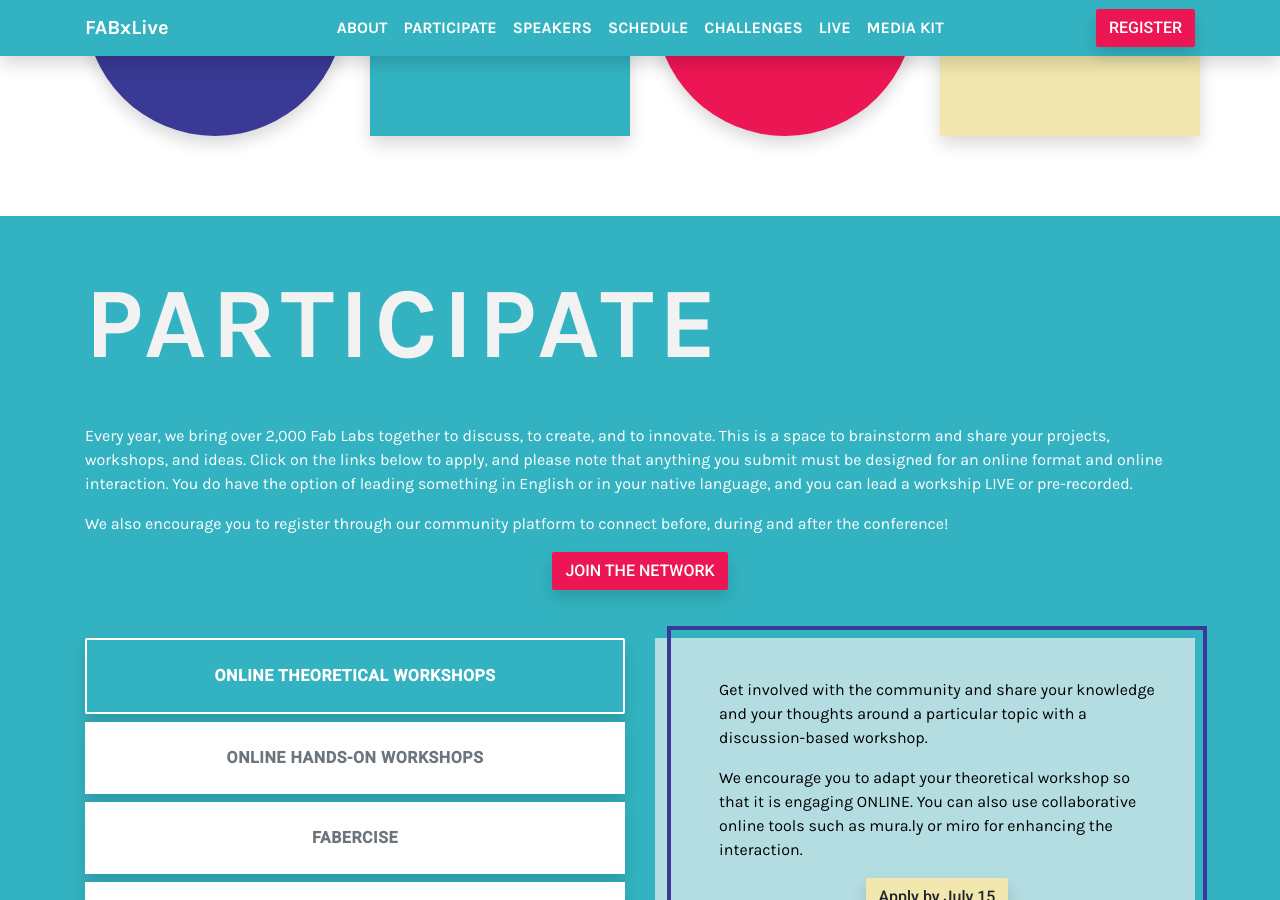
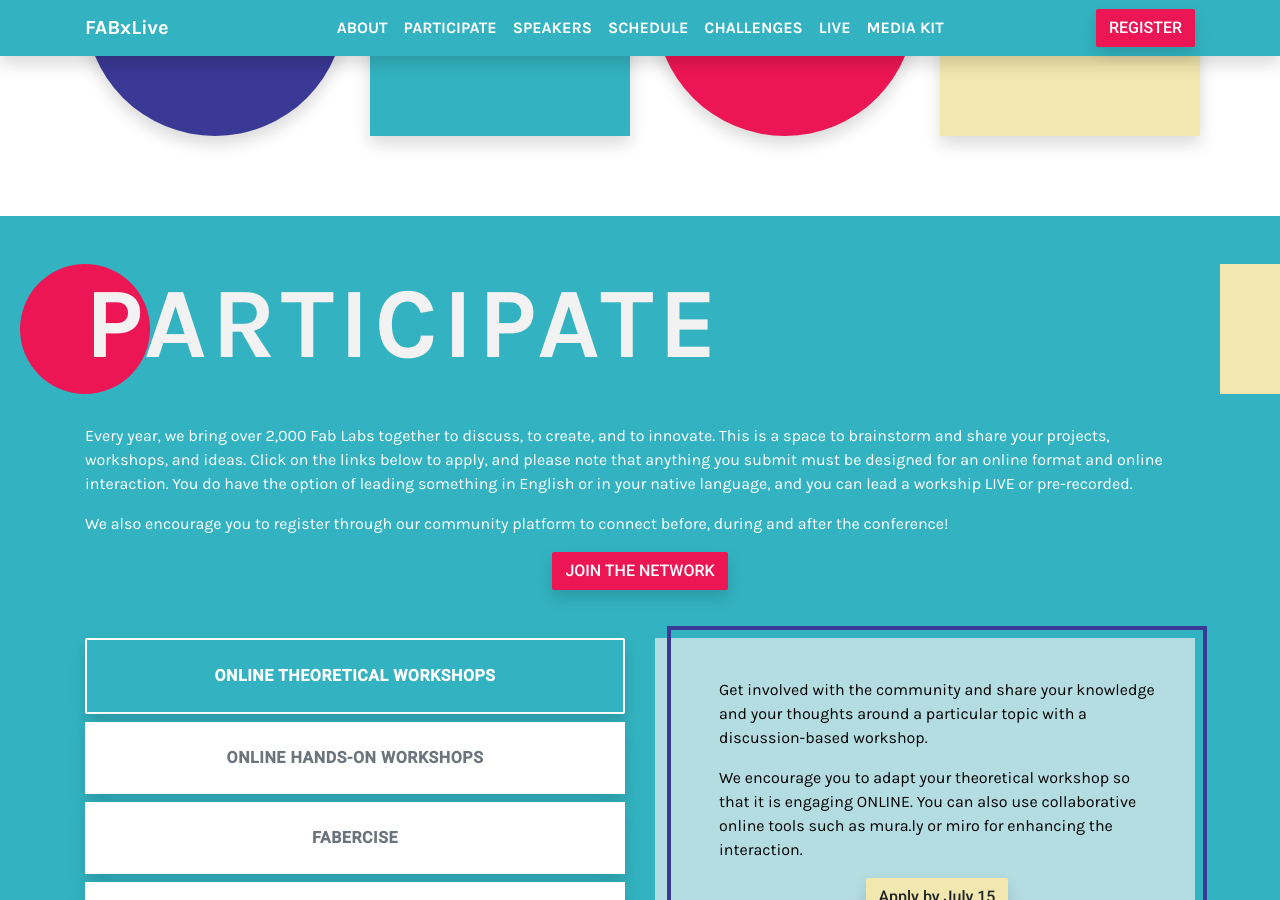
Before and after one commit to fabfoundation/fabxlive2020, a Jekyll site: the page built from index.html, in a window 1280 px wide and 900 px high, scrolled down 1766 px. Built offline with Jekyll 4.4.1, drawn with Linux system fonts in a browser that asks for light colours; nearby versions of some CDN libraries.

Commit message:
Add bg boxes and circles

```diff
--- a/index.html
+++ b/index.html
@@ -120,9 +120,11 @@ title: FABxLive
   </div>
 </section>
 
-<section class="bg-cyan text-white py-5" id="participate">
+<section class="bg-cyan text-white position-relative py-5" id="participate">
+  <div class="circle-sm bg-red position-absolute" style="left:20px;"></div>
+  <div class="box-sm bg-yellow position-absolute" style="right:-70px;"></div>
   <div class="container">
-    <h1>PARTICIPATE</h1>
+    <h1 class="position-relative">PARTICIPATE</h1>
     <p>
     Every year, we bring over 2,000 Fab Labs together to discuss, to create, and to innovate. This is a space to brainstorm and share your projects, workshops, and ideas.
     Click on the links below to apply, and please note that anything you submit must be designed for an online format and online interaction. You do have the option of leading something in English or in your native language, and you can lead a workship LIVE or pre-recorded.
@@ -280,9 +282,11 @@ title: FABxLive
   </div>
 </section>
 
-<section class="bg-cyan text-white py-5" id="challenges">
+<section class="bg-cyan text-white position-relative py-5" id="challenges">
+  <div class="circle-sm bg-red position-absolute" style="left:20px;"></div>
+  <div class="box-sm bg-yellow position-absolute" style="right:-70px;"></div>
   <div class="container">
-    <h1>CHALLENGES</h1>
+    <h1 class="position-relative">CHALLENGES</h1>
     <div class="row">
       <div class="col-lg-6 mb-4">
         <p>
```
